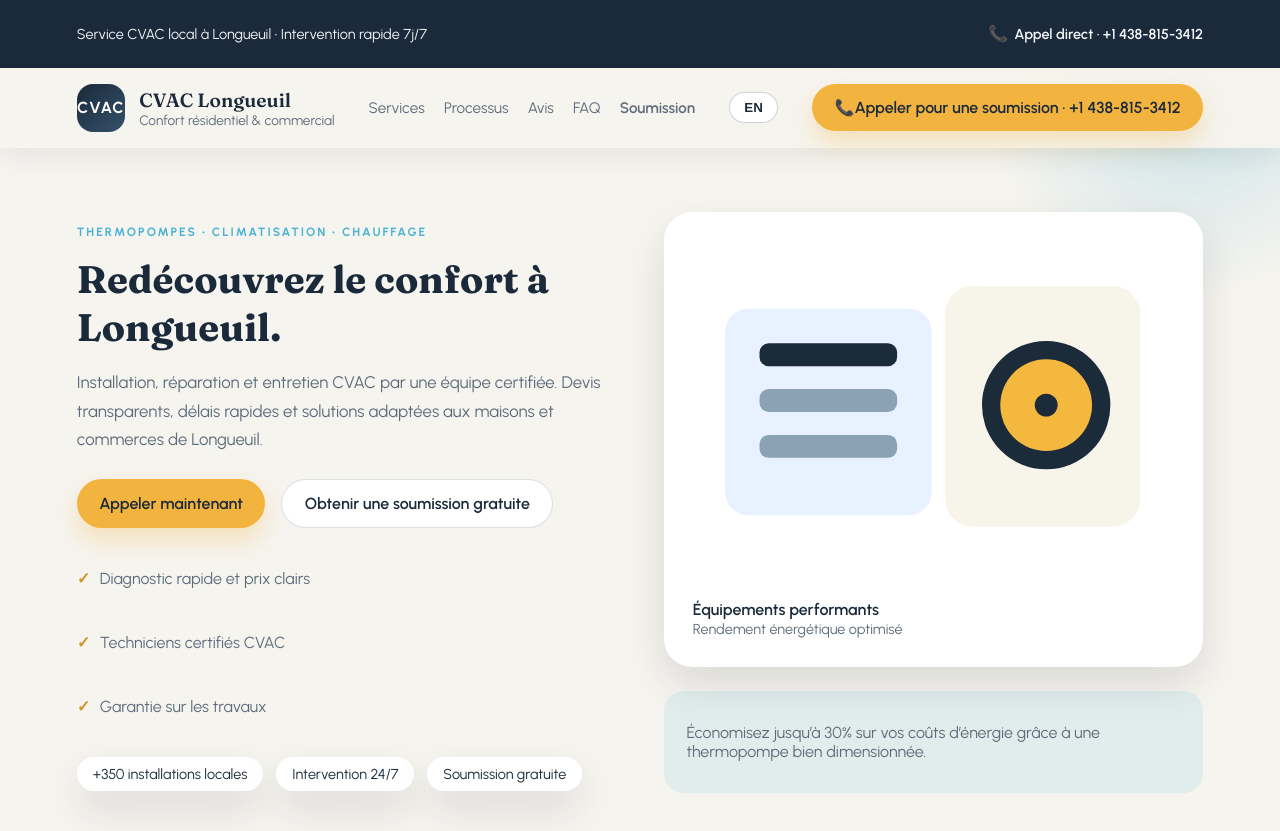
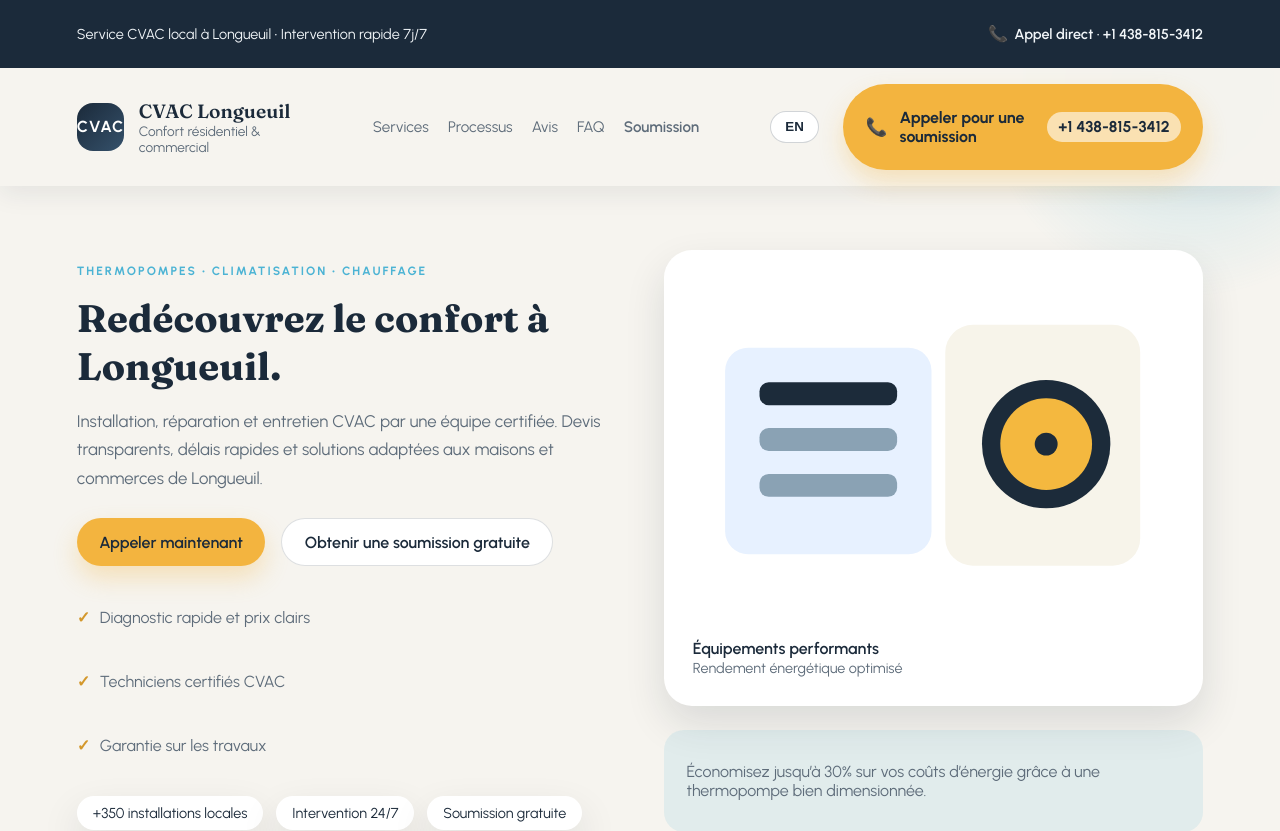
Before and after one commit to JackedCat/hvac-longueuil, a SvelteKit app: page / in a window 1280 px wide. Shown: the top 831 px of the page. Built offline with nearby package versions, Linux system fonts and the light colour scheme.

Commit message:
Layout upgrades

```diff
--- a/src/routes/+page.svelte
+++ b/src/routes/+page.svelte
@@ -128,11 +128,14 @@
         {lang === "fr" ? "EN" : "FR"}
       </button>
       <div class="nav-cta">
-        <a class="btn primary" href="tel:+14388153412">
+        <a class="btn primary cta-call" href="tel:+14388153412">
           <span class="icon">📞</span>
-          {lang === "fr"
-            ? "Appeler pour une soumission"
-            : "Call for a free quote"} · +1 438-815-3412
+          <span class="cta-label">
+            {lang === "fr"
+              ? "Appeler pour une soumission"
+              : "Call for a free quote"}
+          </span>
+          <span class="cta-number">+1 438-815-3412</span>
         </a>
       </div>
     </nav>
@@ -1010,9 +1013,9 @@
   }
 
   .nav {
-    display: flex;
+    display: grid;
+    grid-template-columns: auto minmax(420px, 1fr) auto 360px;
     align-items: center;
-    justify-content: space-between;
     padding: 1rem 6vw;
     gap: 1.5rem;
   }
@@ -1052,6 +1055,8 @@
     gap: 1.2rem;
     font-size: 0.95rem;
     color: var(--muted);
+    justify-content: center;
+    min-width: 420px;
   }
 
   .nav-links a:hover {
@@ -1064,6 +1069,8 @@
 
   .nav-cta {
     display: flex;
+    justify-self: end;
+    min-width: 360px;
   }
 
   .lang-toggle {
@@ -1100,10 +1107,40 @@
     line-height: 1;
   }
 
+  .phone-inline {
+    white-space: nowrap;
+  }
+
   .btn.primary {
     background: var(--accent);
     color: var(--ink);
     box-shadow: 0 12px 24px rgba(243, 180, 63, 0.3);
+  }
+
+  .cta-call {
+    padding: 0.9rem 1.4rem;
+    gap: 0.75rem;
+    min-height: 58px;
+    box-shadow: 0 16px 28px rgba(243, 180, 63, 0.35);
+    width: 100%;
+  }
+
+  .cta-call .icon {
+    font-size: 1.1rem;
+  }
+
+  .cta-label {
+    font-weight: 700;
+    line-height: 1.2;
+  }
+
+  .cta-number {
+    white-space: nowrap;
+    font-weight: 700;
+    font-size: 0.98rem;
+    background: rgba(255, 255, 255, 0.6);
+    padding: 0.35rem 0.7rem;
+    border-radius: 999px;
   }
 
   .btn.secondary {
@@ -1464,6 +1501,7 @@
     }
 
     .nav {
+      display: flex;
       flex-direction: column;
       align-items: flex-start;
     }
@@ -1482,6 +1520,12 @@
 
     .lang-toggle {
       width: 100%;
+    }
+
+    .cta-call {
+      flex-direction: column;
+      align-items: center;
+      text-align: center;
     }
   }
 
```
